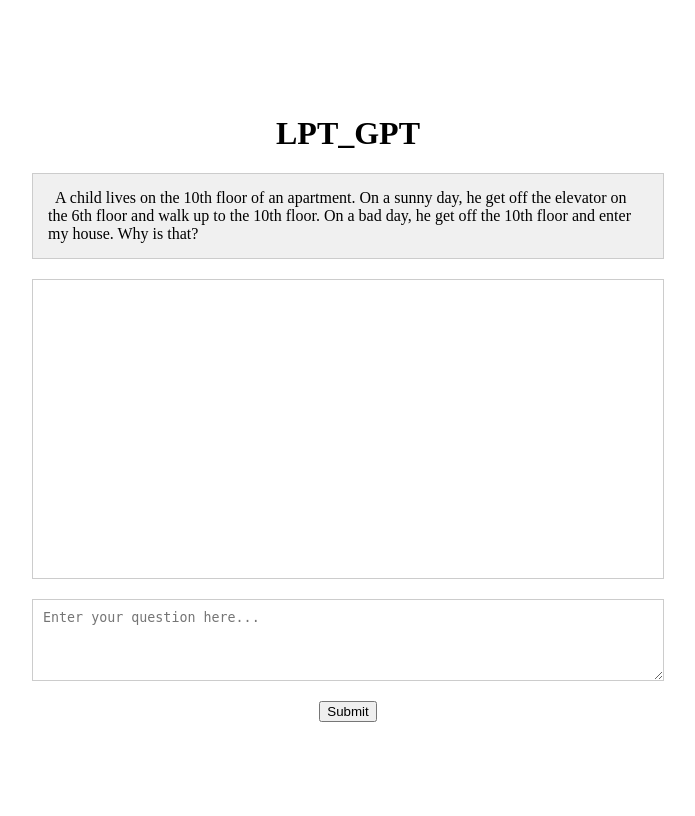
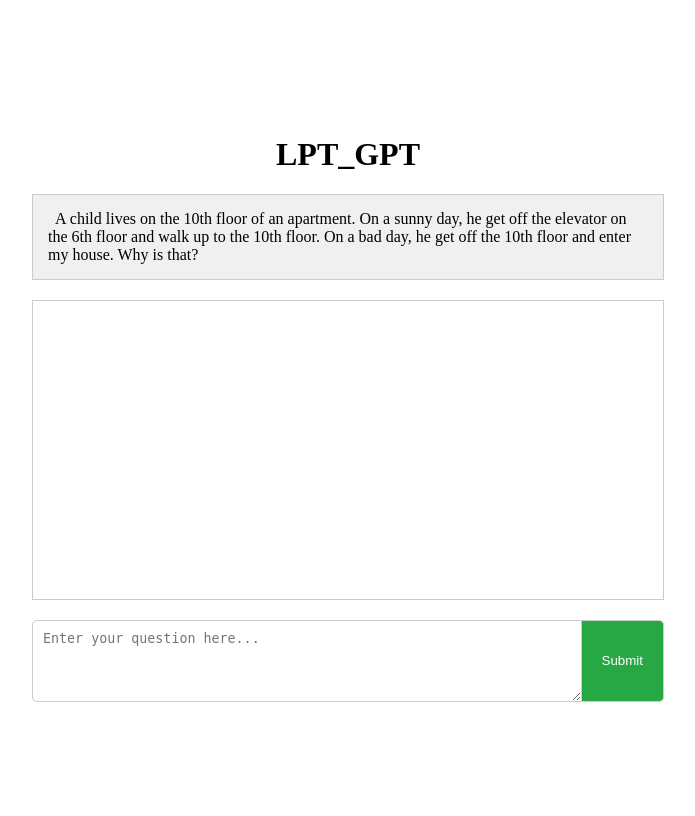
Before and after one commit to Tastypotato245/LTP_GPT_Service, a Flask app: page / in a window 1280 px wide. Shown: the whole page, without its empty margins (292-987 px from the left). Run offline with Flask 3, Linux system fonts and the light colour scheme.

Commit message:
modi: text field and submit button

```diff
--- a/src/templates/index.html
+++ b/src/templates/index.html
@@ -46,7 +46,6 @@
 			display: flex;
 			flex-direction: column;
 		}
-
 		.message {
 			padding: 10px;
 			border-radius: 10px;
@@ -54,19 +53,47 @@
 			word-wrap: break-word;
 			max-width: 100%;
 		}
-
 		.user-message {
 			align-self: flex-end; /* User 메시지를 오른쪽으로 정렬 */
 			background-color: #28a745; /* 고급스러운 녹색 */
 		}
-
 		.gpt-message {
 			align-self: flex-start; /* GPT 메시지를 왼쪽으로 정렬 */
 			background-color: #007BFF; /* 고급스러운 파란색 */
 		}
-
 		.message-text {
 			color: white;
+		}
+
+		.input-group {
+			display: flex;
+			width: 100%;
+		}
+
+		.chat-input {
+			flex-grow: 1;
+			border: 1px solid #ccc;
+			border-right: none; /* Remove right border where button meets input */
+			padding: 10px;
+			border-top-left-radius: 5px;
+			border-bottom-left-radius: 5px;
+			margin: 0; /* Reset margin */
+		}
+
+		button {
+			padding: 10px 20px;
+			background-color: #28a745; /* A matching green */
+			border: 1px solid #ccc; /* Match input field border */
+			border-left: none; /* Remove left border to blend with input field */
+			border-top-right-radius: 5px;
+			border-bottom-right-radius: 5px;
+			color: white;
+			cursor: pointer;
+			transition: background-color 0.3s;
+		}
+
+		button:hover {
+			background-color: #218838; /* Slightly darker green on hover */
 		}
 
 		</style>
@@ -78,8 +105,10 @@
 				&nbsp; A child lives on the 10th floor of an apartment. On a sunny day, he get off the elevator on the 6th floor and walk up to the 10th floor. On a bad day, he get off the 10th floor and enter my house. Why is that?
 			</div>
 			<div id="chatWindow"></div>
-			<textarea id="userQuestion" class="chat-input" placeholder="Enter your question here..." rows="4"></textarea>
-			<button onclick="sendQuestion()">Submit</button>
+			<form class="input-group" onsubmit="sendQuestion(); return false;">
+				<textarea id="userQuestion" class="chat-input" placeholder="Enter your question here..." rows="4"></textarea>
+				<button type="submit">Submit</button>
+			</form>
 		</div>
 
 		<script>
```
